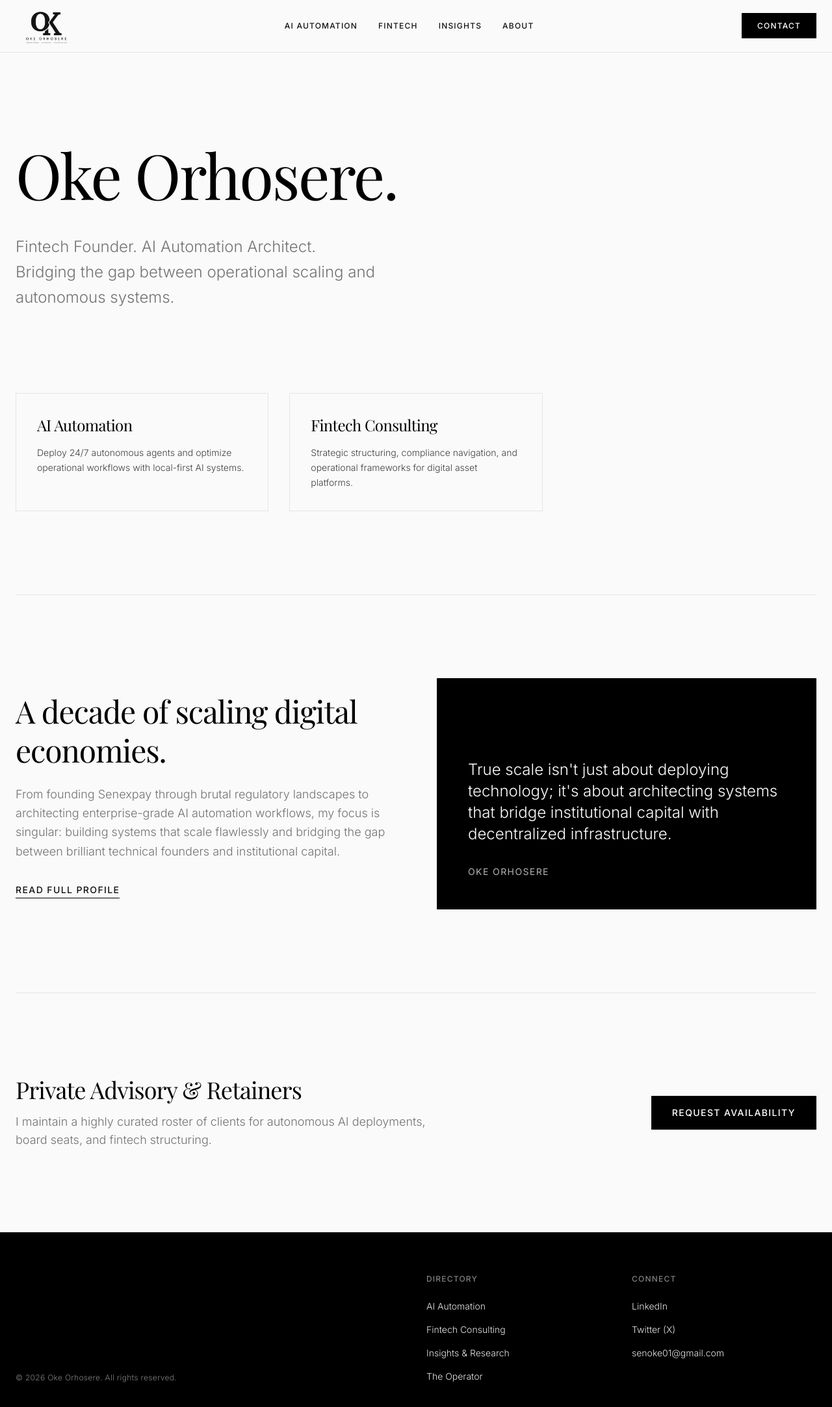
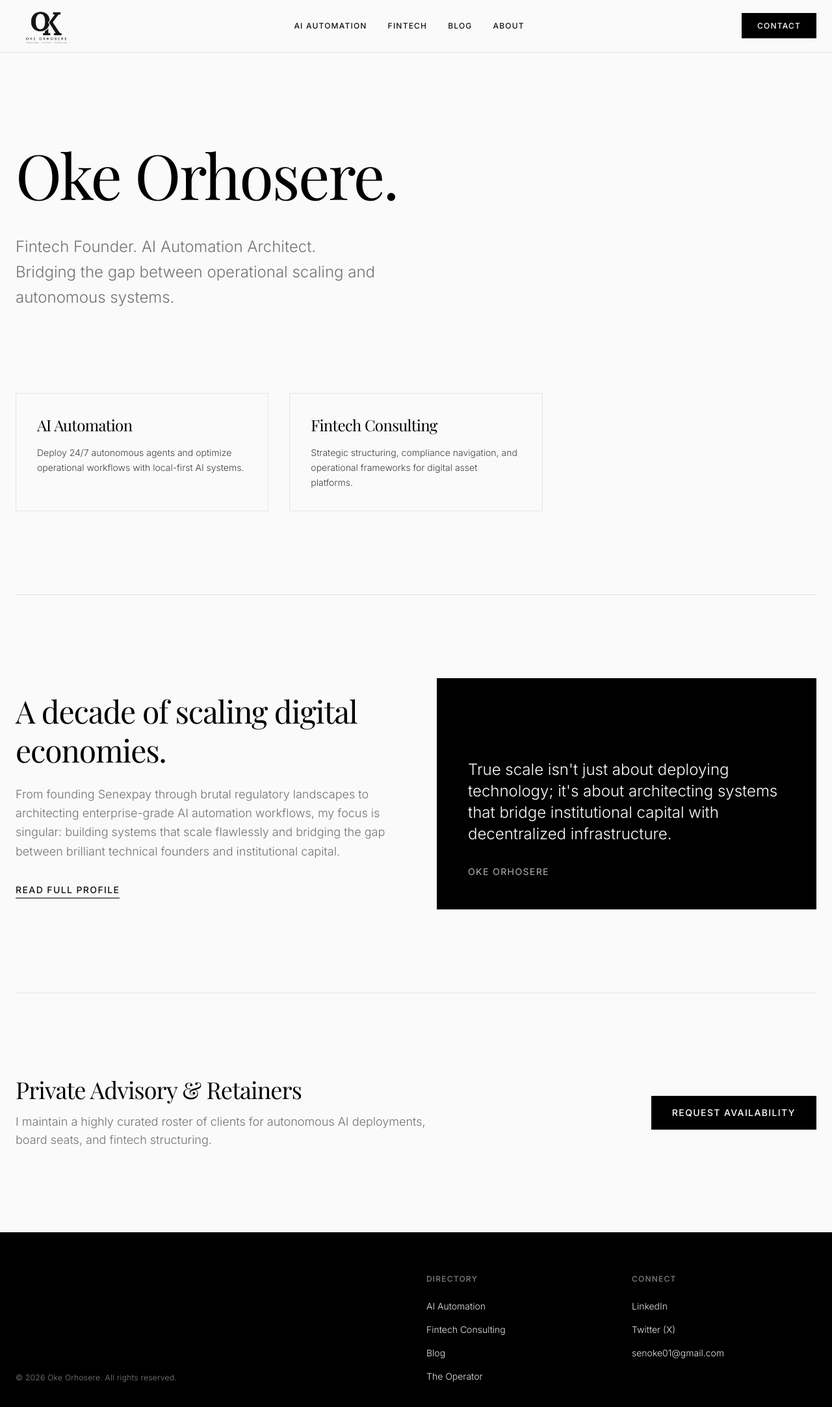
Before and after one commit to praisecookie/oke-website, a Next.js app: page / in a window 1280 px wide. Shown: the top 2166 px of the page at 65% size. Built offline with nearby package versions, Linux system fonts and the light colour scheme; a web font is replaced by a local one.

Commit message:
feat: changed insight to blog

```diff
--- a/components/Footer.tsx
+++ b/components/Footer.tsx
@@ -35,7 +35,7 @@ export default function Footer() {
               {/* HIDDEN FOR NOW
               <Link href="/ventures" className="hover:opacity-60 transition-opacity">Ventures & Capital</Link>
               */}
-              <Link href="/insights" className="hover:opacity-60 transition-opacity">Insights & Research</Link>
+              <Link href="/insights" className="hover:opacity-60 transition-opacity">Blog</Link>
 
               <Link href="/about" className="hover:opacity-60 transition-opacity">The Operator</Link>
             </div>
--- a/components/Navbar.tsx
+++ b/components/Navbar.tsx
@@ -6,7 +6,7 @@ export default function Navbar() {
     { name: "AI Automation", href: "/ai-automation" },
     { name: "Fintech", href: "/fintech" },
    // { name: "Ventures", href: "/ventures" },
-    { name: "Insights", href: "/insights" },
+    { name: "Blog", href: "/insights" },
     { name: "About", href: "/about" },
   ];
 
```
